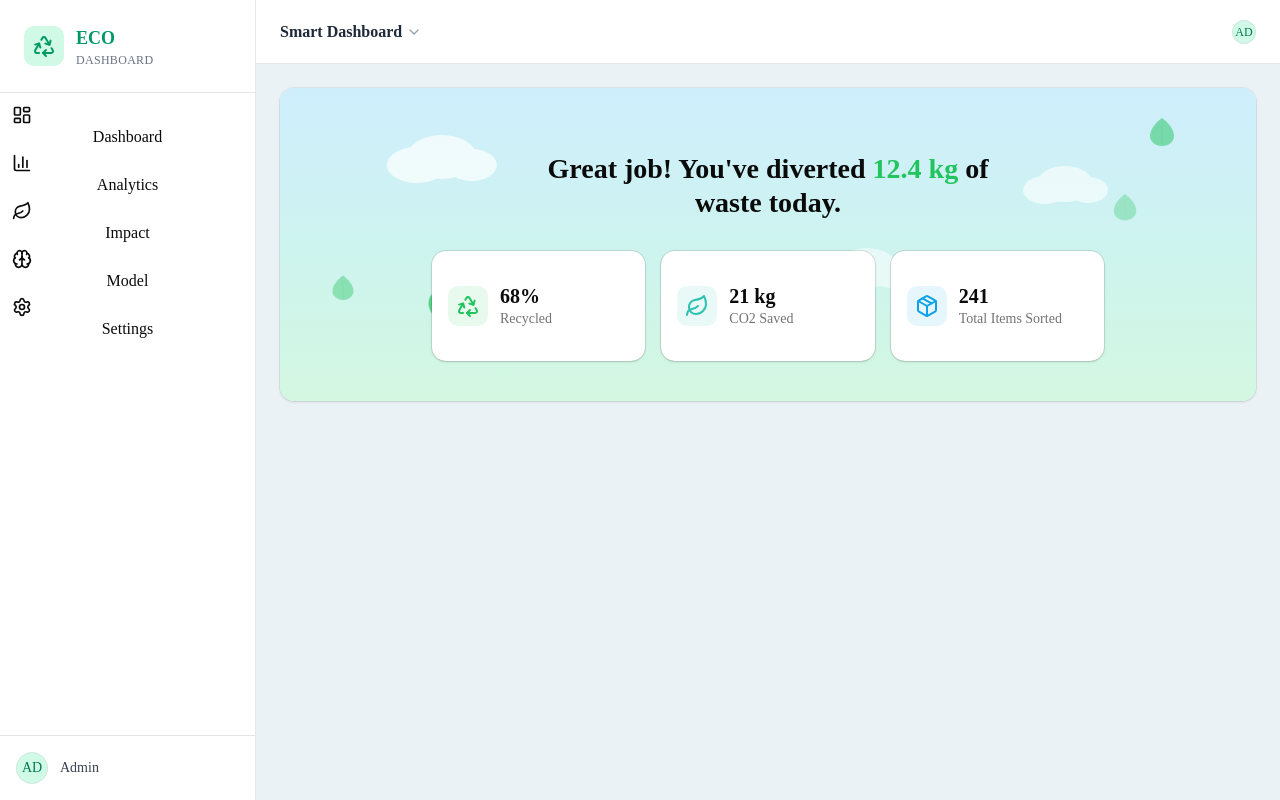
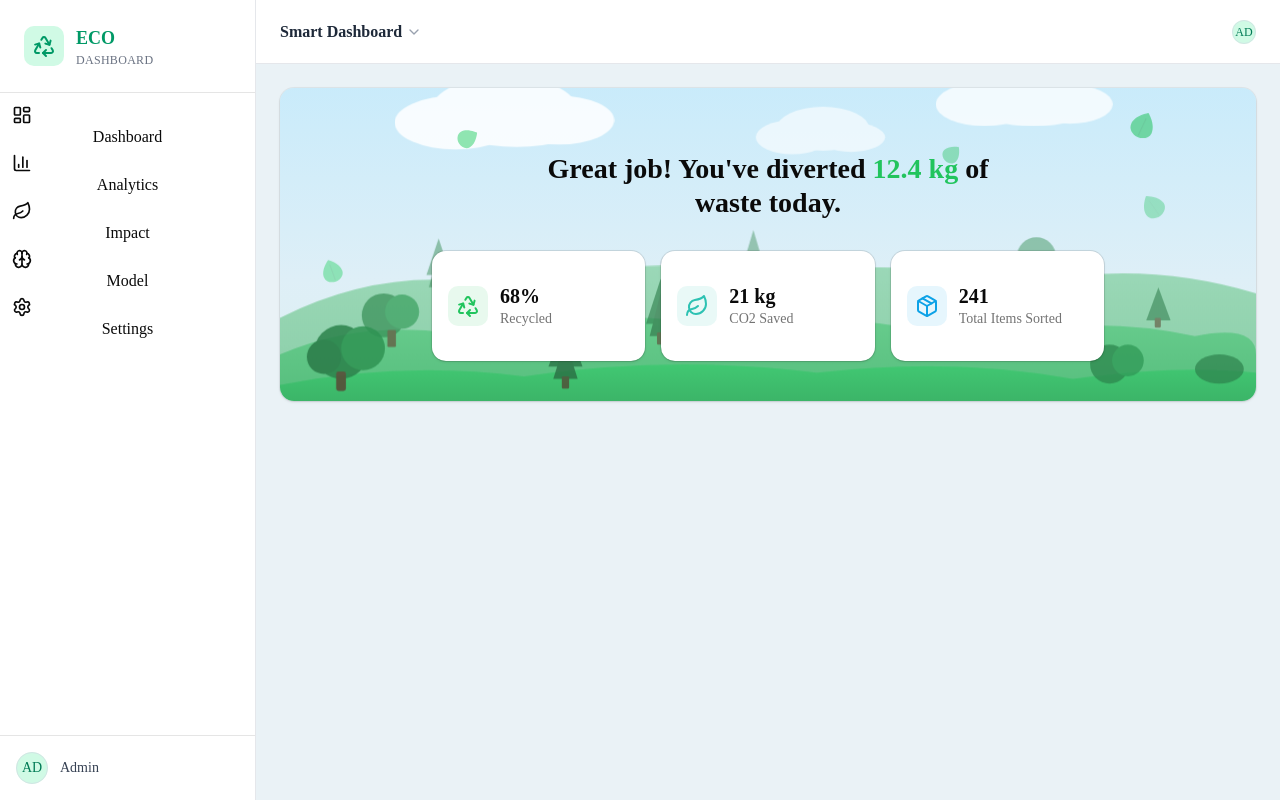
Before and after one commit to NicholasLyall/TrashDetector, a Next.js app in the folder apps/web/: page / in a window 1280 px wide. Built offline with nearby package versions, Linux system fonts and the light colour scheme.

Commit message:
feat(02-01): update hero illustration with scenic SVG and sky background
- Replace abstract illustration with detailed scenic SVG (rolling hills, trees, clouds)
- Change hero-gradient to solid sky color for cleaner backdrop
- Approved during visual verification checkpoint

```diff
--- a/apps/web/app/globals.css
+++ b/apps/web/app/globals.css
@@ -174,7 +174,7 @@
 
 /* Hero card gradient background */
 .hero-gradient {
-  background: linear-gradient(to bottom, hsl(199 89% 90%), hsl(174 62% 88%), hsl(142 71% 90%));
+  background: hsl(199 60% 92%);
 }
 .dark .hero-gradient {
   background: linear-gradient(to bottom, hsl(199 89% 15%), hsl(174 62% 12%), hsl(142 71% 15%));
--- a/apps/web/components/dashboard/hero-illustration.tsx
+++ b/apps/web/components/dashboard/hero-illustration.tsx
@@ -7,83 +7,201 @@ export function HeroIllustration() {
       aria-hidden="true"
       role="presentation"
     >
-      {/* Cloud 1 */}
+      {/* Full-scene SVG background with hills, trees, and clouds */}
       <svg
-        className="absolute top-[15%] left-[10%] opacity-70 dark:opacity-15 animate-cloud-drift"
-        width="120"
-        height="50"
-        viewBox="0 0 120 50"
+        className="absolute inset-0 h-full w-full"
+        viewBox="0 0 800 320"
+        preserveAspectRatio="xMidYMid slice"
         fill="none"
       >
-        <ellipse cx="35" cy="30" rx="30" ry="18" fill="white" />
-        <ellipse cx="60" cy="22" rx="35" ry="22" fill="white" />
-        <ellipse cx="90" cy="30" rx="25" ry="16" fill="white" />
+        {/* Sky gradient */}
+        <defs>
+          <linearGradient id="sky" x1="0" y1="0" x2="0" y2="1">
+            <stop offset="0%" stopColor="hsl(199 89% 88%)" />
+            <stop offset="60%" stopColor="hsl(199 60% 92%)" />
+            <stop offset="100%" stopColor="hsl(174 40% 90%)" />
+          </linearGradient>
+          <linearGradient id="hillBack" x1="0" y1="0" x2="0" y2="1">
+            <stop offset="0%" stopColor="hsl(142 45% 65%)" />
+            <stop offset="100%" stopColor="hsl(142 40% 55%)" />
+          </linearGradient>
+          <linearGradient id="hillMid" x1="0" y1="0" x2="0" y2="1">
+            <stop offset="0%" stopColor="hsl(142 50% 58%)" />
+            <stop offset="100%" stopColor="hsl(142 45% 48%)" />
+          </linearGradient>
+          <linearGradient id="hillFront" x1="0" y1="0" x2="0" y2="1">
+            <stop offset="0%" stopColor="hsl(142 55% 52%)" />
+            <stop offset="100%" stopColor="hsl(142 50% 42%)" />
+          </linearGradient>
+        </defs>
+
+        {/* Sky fill */}
+        <rect width="800" height="320" fill="url(#sky)" />
+
+        {/* Cloud 1 — large left */}
+        <g className="animate-cloud-drift" opacity="0.85">
+          <ellipse cx="140" cy="60" rx="50" ry="22" fill="white" />
+          <ellipse cx="180" cy="50" rx="60" ry="28" fill="white" />
+          <ellipse cx="225" cy="58" rx="45" ry="20" fill="white" />
+          <ellipse cx="190" cy="62" rx="55" ry="18" fill="white" />
+        </g>
+
+        {/* Cloud 2 — right */}
+        <g className="animate-cloud-drift" style={{ animationDelay: "4s" }} opacity="0.75">
+          <ellipse cx="580" cy="45" rx="40" ry="18" fill="white" />
+          <ellipse cx="615" cy="38" rx="50" ry="24" fill="white" />
+          <ellipse cx="650" cy="45" rx="35" ry="16" fill="white" />
+          <ellipse cx="620" cy="48" rx="45" ry="15" fill="white" />
+        </g>
+
+        {/* Cloud 3 — small center */}
+        <g className="animate-cloud-drift" style={{ animationDelay: "7s" }} opacity="0.6">
+          <ellipse cx="420" cy="72" rx="30" ry="14" fill="white" />
+          <ellipse cx="445" cy="65" rx="38" ry="18" fill="white" />
+          <ellipse cx="468" cy="72" rx="28" ry="12" fill="white" />
+        </g>
+
+        {/* Back hills — light green, gentle rolling */}
+        <path
+          d="M0 220 Q100 170 200 200 Q300 160 400 190 Q500 165 600 195 Q700 170 800 200 L800 320 L0 320Z"
+          fill="url(#hillBack)"
+          opacity="0.7"
+        />
+
+        {/* Back trees — on back hills */}
+        {/* Conifer left */}
+        <g opacity="0.5">
+          <polygon points="120,185 130,155 140,185" fill="hsl(142 40% 40%)" />
+          <polygon points="122,195 130,165 138,195" fill="hsl(142 40% 38%)" />
+        </g>
+        {/* Round tree right-back */}
+        <g opacity="0.5">
+          <circle cx="620" cy="170" r="16" fill="hsl(142 40% 42%)" />
+          <rect x="617" y="180" width="6" height="12" fill="hsl(30 30% 35%)" rx="1" />
+        </g>
+        {/* Small conifer back-center */}
+        <g opacity="0.45">
+          <polygon points="380,175 388,148 396,175" fill="hsl(142 40% 40%)" />
+        </g>
+
+        {/* Mid hills — medium green */}
+        <path
+          d="M0 250 Q80 215 180 240 Q260 205 370 230 Q470 210 560 240 Q660 215 750 235 Q800 225 800 250 L800 320 L0 320Z"
+          fill="url(#hillMid)"
+          opacity="0.85"
+        />
+
+        {/* Mid-layer trees */}
+        {/* Round tree left */}
+        <g opacity="0.7">
+          <circle cx="85" cy="218" r="18" fill="hsl(142 45% 38%)" />
+          <circle cx="100" cy="215" r="14" fill="hsl(142 48% 42%)" />
+          <rect x="88" y="230" width="7" height="14" fill="hsl(30 25% 32%)" rx="1" />
+        </g>
+        {/* Conifer mid */}
+        <g opacity="0.65">
+          <polygon points="300,225 312,188 324,225" fill="hsl(142 45% 35%)" />
+          <polygon points="303,235 312,200 321,235" fill="hsl(142 42% 32%)" />
+          <rect x="309" y="232" width="6" height="10" fill="hsl(30 25% 30%)" rx="1" />
+        </g>
+        {/* Round tree mid-right */}
+        <g opacity="0.65">
+          <circle cx="520" cy="220" r="15" fill="hsl(142 48% 40%)" />
+          <circle cx="535" cy="218" r="12" fill="hsl(142 50% 44%)" />
+          <rect x="524" y="230" width="6" height="12" fill="hsl(30 25% 32%)" rx="1" />
+        </g>
+        {/* Small conifer far right */}
+        <g opacity="0.6">
+          <polygon points="710,222 720,195 730,222" fill="hsl(142 42% 36%)" />
+          <rect x="717" y="220" width="5" height="8" fill="hsl(30 25% 30%)" rx="1" />
+        </g>
+
+        {/* Front hills — darkest green, closest */}
+        <path
+          d="M0 275 Q100 255 200 268 Q320 250 440 265 Q550 252 650 270 Q740 258 800 265 L800 320 L0 320Z"
+          fill="url(#hillFront)"
+        />
+
+        {/* Front trees — on front hills */}
+        {/* Large round tree front-left */}
+        <g opacity="0.85">
+          <circle cx="50" cy="248" r="22" fill="hsl(142 50% 34%)" />
+          <circle cx="68" cy="245" r="18" fill="hsl(142 52% 38%)" />
+          <circle cx="36" cy="252" r="14" fill="hsl(142 48% 32%)" />
+          <rect x="46" y="264" width="8" height="16" fill="hsl(30 25% 28%)" rx="2" />
+        </g>
+        {/* Conifer front-center-left */}
+        <g opacity="0.75">
+          <polygon points="220,260 234,222 248,260" fill="hsl(142 48% 30%)" />
+          <polygon points="224,270 234,238 244,270" fill="hsl(142 45% 28%)" />
+          <rect x="231" y="268" width="6" height="10" fill="hsl(30 25% 26%)" rx="1" />
+        </g>
+        {/* Round bush front-right */}
+        <g opacity="0.8">
+          <circle cx="680" cy="258" r="16" fill="hsl(142 50% 36%)" />
+          <circle cx="695" cy="255" r="13" fill="hsl(142 52% 40%)" />
+        </g>
+        {/* Small bush front-far-right */}
+        <g opacity="0.7">
+          <ellipse cx="770" cy="262" rx="20" ry="12" fill="hsl(142 48% 34%)" />
+        </g>
       </svg>
 
-      {/* Cloud 2 */}
+      {/* Floating leaves — positioned absolutely, animated */}
+      {/* Leaf 1 — top right */}
       <svg
-        className="absolute top-[25%] right-[15%] opacity-60 dark:opacity-10 animate-cloud-drift"
-        style={{ animationDelay: "3s" }}
-        width="90"
-        height="40"
-        viewBox="0 0 90 40"
-        fill="none"
-      >
-        <ellipse cx="25" cy="24" rx="22" ry="14" fill="white" />
-        <ellipse cx="45" cy="18" rx="28" ry="18" fill="white" />
-        <ellipse cx="68" cy="24" rx="20" ry="13" fill="white" />
-      </svg>
-
-      {/* Cloud 3 */}
-      <svg
-        className="absolute bottom-[35%] left-[55%] opacity-50 dark:opacity-10 animate-cloud-drift"
-        style={{ animationDelay: "6s" }}
-        width="100"
-        height="44"
-        viewBox="0 0 100 44"
-        fill="none"
-      >
-        <ellipse cx="28" cy="26" rx="24" ry="15" fill="white" />
-        <ellipse cx="50" cy="20" rx="30" ry="20" fill="white" />
-        <ellipse cx="76" cy="26" rx="22" ry="14" fill="white" />
-      </svg>
-
-      {/* Leaf 1 */}
-      <svg
-        className="absolute top-[10%] right-[8%] opacity-50 dark:opacity-40 animate-float"
-        style={{
-          animationDuration: "3s",
-          animationDelay: "0s",
-          transform: "rotate(25deg)",
-        }}
-        width="32"
-        height="32"
+        className="absolute top-[8%] right-[10%] opacity-55 dark:opacity-40 animate-float"
+        style={{ animationDuration: "3s", animationDelay: "0s" }}
+        width="30"
+        height="30"
         viewBox="0 0 32 32"
         fill="none"
       >
         <path
           d="M16 2C16 2 28 10 28 20C28 26 22 30 16 30C10 30 4 26 4 20C4 10 16 2 16 2Z"
           fill="hsl(142 71% 45%)"
+          transform="rotate(25 16 16)"
         />
-        <line
-          x1="16"
-          y1="8"
-          x2="16"
-          y2="28"
-          stroke="hsl(142 71% 35%)"
-          strokeWidth="1"
-          opacity="0.5"
+        <line x1="16" y1="8" x2="16" y2="28" stroke="hsl(142 71% 35%)" strokeWidth="1" opacity="0.5" transform="rotate(25 16 16)" />
+      </svg>
+
+      {/* Leaf 2 — left side */}
+      <svg
+        className="absolute top-[55%] left-[4%] opacity-45 dark:opacity-35 animate-float"
+        style={{ animationDuration: "4s", animationDelay: "0.7s" }}
+        width="26"
+        height="26"
+        viewBox="0 0 32 32"
+        fill="none"
+      >
+        <path
+          d="M16 2C16 2 28 10 28 20C28 26 22 30 16 30C10 30 4 26 4 20C4 10 16 2 16 2Z"
+          fill="hsl(142 65% 50%)"
+          transform="rotate(-20 16 16)"
+        />
+        <line x1="16" y1="8" x2="16" y2="28" stroke="hsl(142 60% 38%)" strokeWidth="1" opacity="0.5" transform="rotate(-20 16 16)" />
+      </svg>
+
+      {/* Leaf 3 — center-right */}
+      <svg
+        className="absolute top-[18%] right-[30%] opacity-40 dark:opacity-30 animate-float"
+        style={{ animationDuration: "3.5s", animationDelay: "1.2s" }}
+        width="22"
+        height="22"
+        viewBox="0 0 32 32"
+        fill="none"
+      >
+        <path
+          d="M16 2C16 2 28 10 28 20C28 26 22 30 16 30C10 30 4 26 4 20C4 10 16 2 16 2Z"
+          fill="hsl(142 71% 45%)"
+          transform="rotate(45 16 16)"
         />
       </svg>
 
-      {/* Leaf 2 */}
+      {/* Leaf 4 — right edge */}
       <svg
-        className="absolute top-[60%] left-[5%] opacity-40 dark:opacity-35 animate-float"
-        style={{
-          animationDuration: "4s",
-          animationDelay: "0.7s",
-          transform: "rotate(-15deg)",
-        }}
+        className="absolute top-[35%] left-[88%] opacity-35 dark:opacity-25 animate-float"
+        style={{ animationDuration: "5s", animationDelay: "0.3s" }}
         width="28"
         height="28"
         viewBox="0 0 32 32"
@@ -92,99 +210,24 @@ export function HeroIllustration() {
         <path
           d="M16 2C16 2 28 10 28 20C28 26 22 30 16 30C10 30 4 26 4 20C4 10 16 2 16 2Z"
           fill="hsl(142 71% 45%)"
+          transform="rotate(-35 16 16)"
         />
-        <line
-          x1="16"
-          y1="8"
-          x2="16"
-          y2="28"
-          stroke="hsl(142 71% 35%)"
-          strokeWidth="1"
-          opacity="0.5"
-        />
+        <line x1="16" y1="8" x2="16" y2="28" stroke="hsl(142 71% 35%)" strokeWidth="1" opacity="0.4" transform="rotate(-35 16 16)" />
       </svg>
 
-      {/* Leaf 3 */}
+      {/* Leaf 5 — left center, hidden on small screens */}
       <svg
-        className="absolute bottom-[15%] right-[20%] opacity-60 dark:opacity-45 animate-float"
-        style={{
-          animationDuration: "3.5s",
-          animationDelay: "1.2s",
-          transform: "rotate(40deg)",
-        }}
-        width="36"
-        height="36"
+        className="absolute top-[12%] left-[18%] opacity-50 dark:opacity-40 animate-float hidden sm:block"
+        style={{ animationDuration: "4.2s", animationDelay: "1.8s" }}
+        width="24"
+        height="24"
         viewBox="0 0 32 32"
         fill="none"
       >
         <path
           d="M16 2C16 2 28 10 28 20C28 26 22 30 16 30C10 30 4 26 4 20C4 10 16 2 16 2Z"
-          fill="hsl(142 71% 45%)"
-        />
-        <line
-          x1="16"
-          y1="8"
-          x2="16"
-          y2="28"
-          stroke="hsl(142 71% 35%)"
-          strokeWidth="1"
-          opacity="0.5"
-        />
-      </svg>
-
-      {/* Leaf 4 */}
-      <svg
-        className="absolute top-[35%] left-[85%] opacity-30 dark:opacity-25 animate-float"
-        style={{
-          animationDuration: "5s",
-          animationDelay: "0.3s",
-          transform: "rotate(-30deg)",
-        }}
-        width="30"
-        height="30"
-        viewBox="0 0 32 32"
-        fill="none"
-      >
-        <path
-          d="M16 2C16 2 28 10 28 20C28 26 22 30 16 30C10 30 4 26 4 20C4 10 16 2 16 2Z"
-          fill="hsl(142 71% 45%)"
-        />
-        <line
-          x1="16"
-          y1="8"
-          x2="16"
-          y2="28"
-          stroke="hsl(142 71% 35%)"
-          strokeWidth="1"
-          opacity="0.5"
-        />
-      </svg>
-
-      {/* Leaf 5 - hidden on very small screens */}
-      <svg
-        className="absolute bottom-[25%] left-[15%] opacity-70 dark:opacity-50 animate-float hidden sm:block"
-        style={{
-          animationDuration: "4.2s",
-          animationDelay: "1.8s",
-          transform: "rotate(60deg)",
-        }}
-        width="40"
-        height="40"
-        viewBox="0 0 32 32"
-        fill="none"
-      >
-        <path
-          d="M16 2C16 2 28 10 28 20C28 26 22 30 16 30C10 30 4 26 4 20C4 10 16 2 16 2Z"
-          fill="hsl(142 71% 45%)"
-        />
-        <line
-          x1="16"
-          y1="8"
-          x2="16"
-          y2="28"
-          stroke="hsl(142 71% 35%)"
-          strokeWidth="1"
-          opacity="0.5"
+          fill="hsl(142 68% 48%)"
+          transform="rotate(60 16 16)"
         />
       </svg>
     </div>
```
